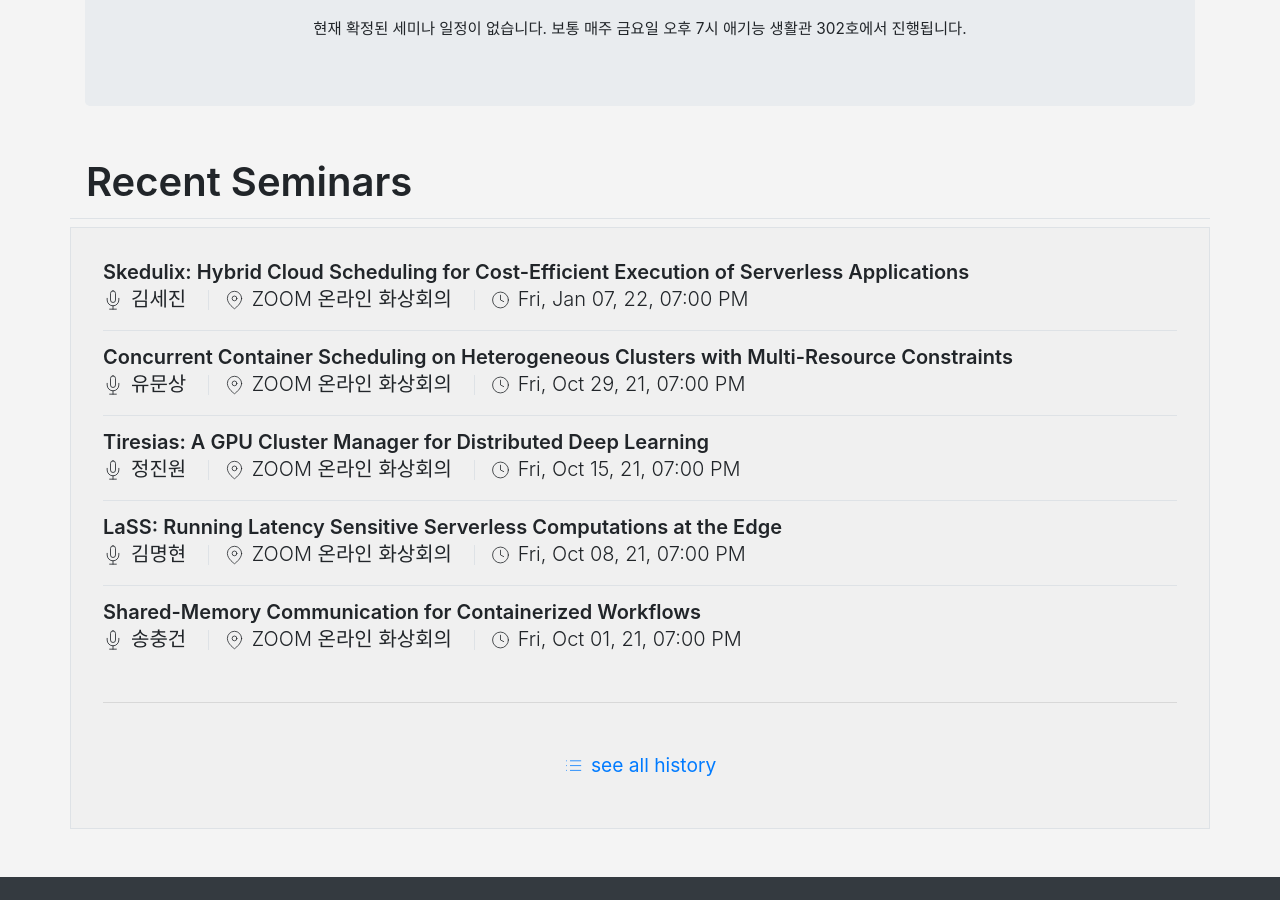
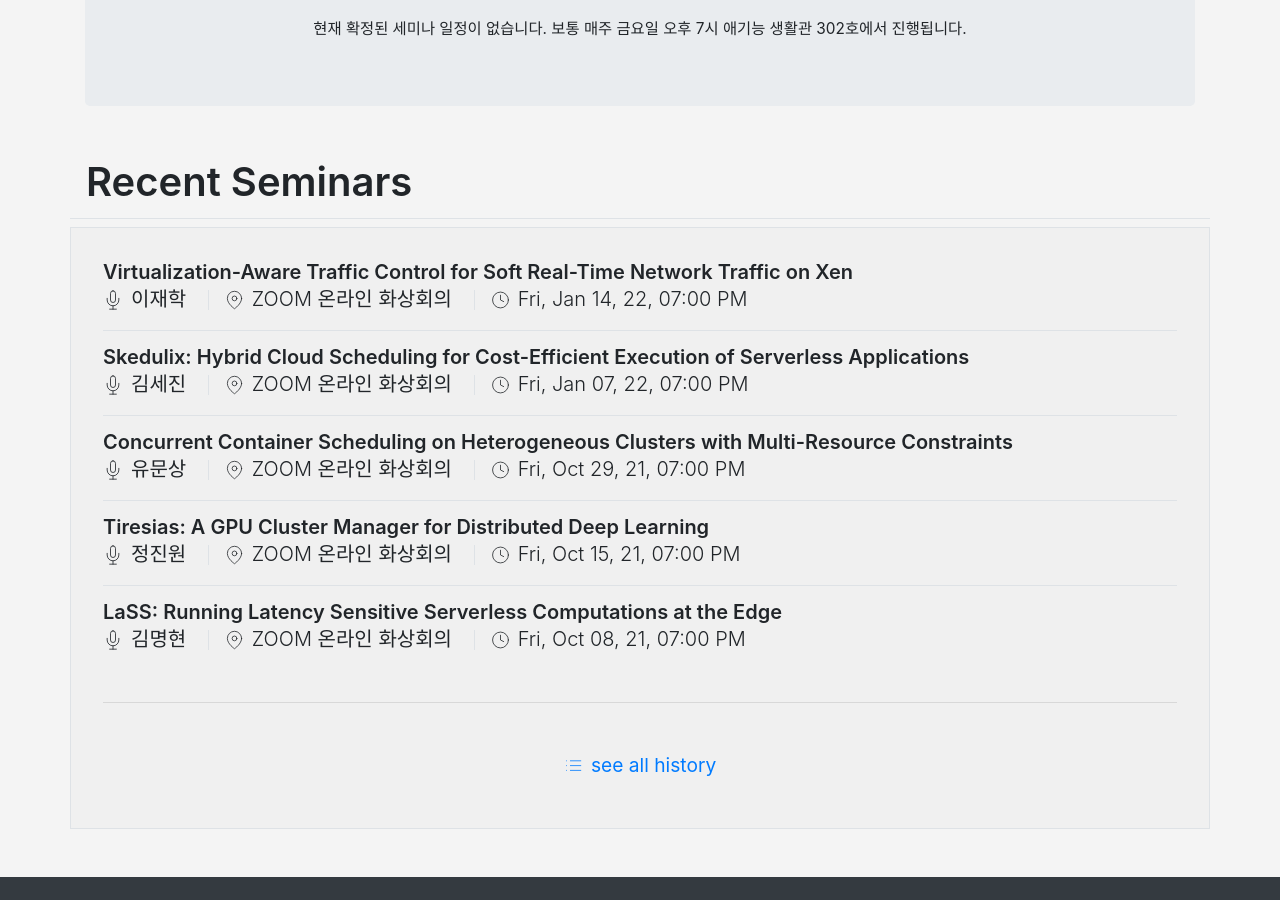
Before and after one commit to KU-Cloud/ku-cloud.github.io, a Jekyll site: the page built from seminar.html, in a window 1280 px wide and 900 px high, scrolled down 355 px. Built offline with Jekyll 4.4.1, drawn with Linux system fonts in a browser that asks for light colours.

Commit message:
Update: 22.01.04 seminar

```diff
--- a/_data/seminars.yaml
+++ b/_data/seminars.yaml
@@ -783,3 +783,7 @@
   speacker: 김세진
   date: 2022-01-07T19:00:00.000+0900
   location: ZOOM 온라인 화상회의
+- title: 'Virtualization-Aware Traffic Control for Soft Real-Time Network Traffic on Xen'
+  speacker: 이재학
+  date: 2022-01-14T19:00:00.000+0900
+  location: ZOOM 온라인 화상회의
```
